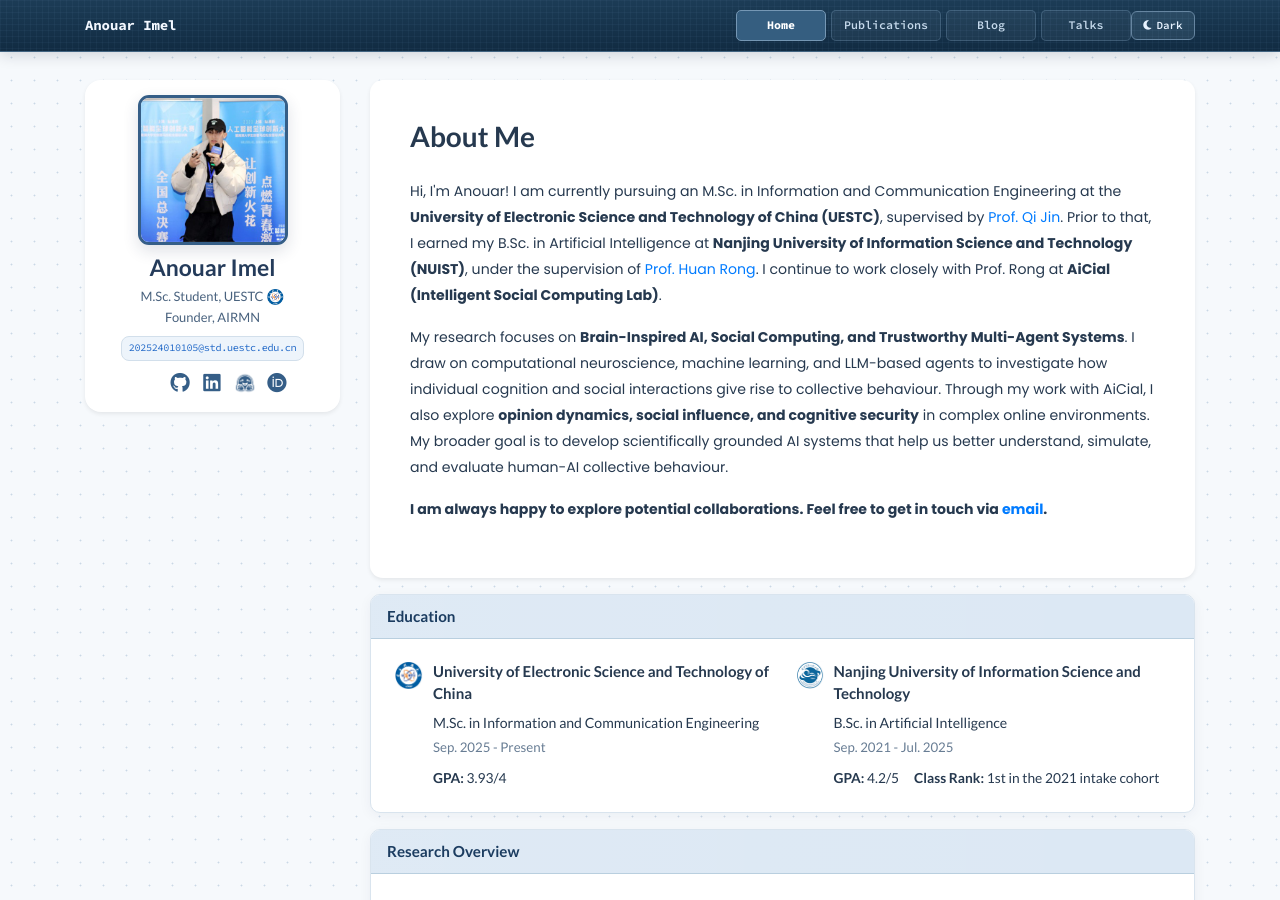
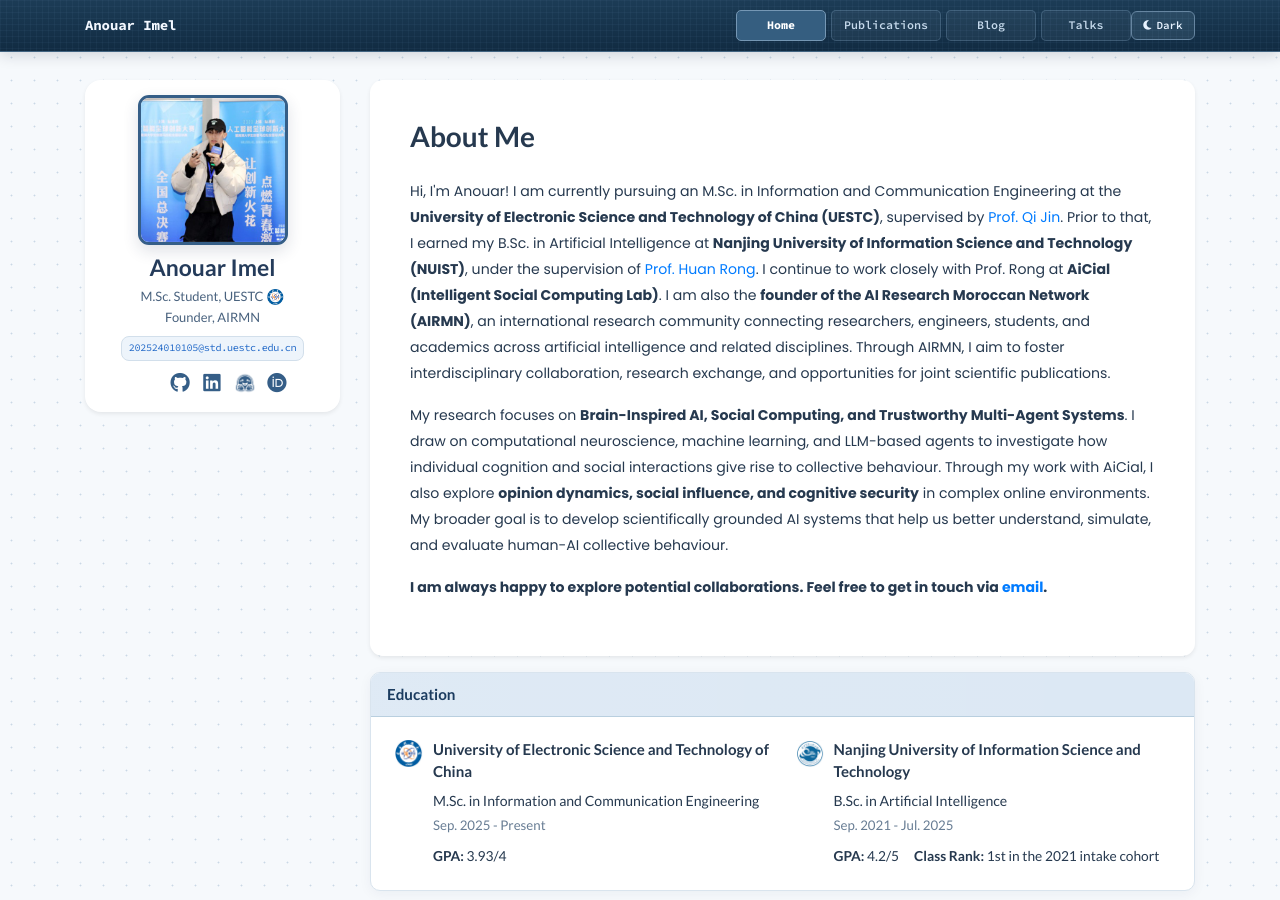
Before and after one commit to AnouarImel/AnouarImel.github.io, a Jekyll site: the page built from index.html, in a window 1280 px wide and 900 px high. Built offline with Jekyll 4.4.1, drawn with Linux system fonts in a browser that asks for light colours; nearby versions of some CDN libraries; a style sheet for code colours, icons or effects is not loaded.

Commit message:
Update profile.yml

```diff
--- a/_data/profile.yml
+++ b/_data/profile.yml
@@ -33,7 +33,16 @@ short_bio: >-
     target="_blank">Prof. Huan Rong</a>.
     I continue to work closely with Prof. Rong at
     <strong>AiCial (Intelligent Social Computing Lab)</strong>.
+    I am also the <strong>founder of the AI Research
+    Moroccan Network (AIRMN)</strong>, an international
+    research community connecting researchers, engineers,
+    students, and academics across artificial intelligence
+    and related disciplines. Through AIRMN, I aim to foster
+    interdisciplinary collaboration, research exchange,
+    and opportunities for joint scientific publications.
+
   </p>
+
 
   <p>
     My research focuses on <strong>Brain-Inspired AI,
```
